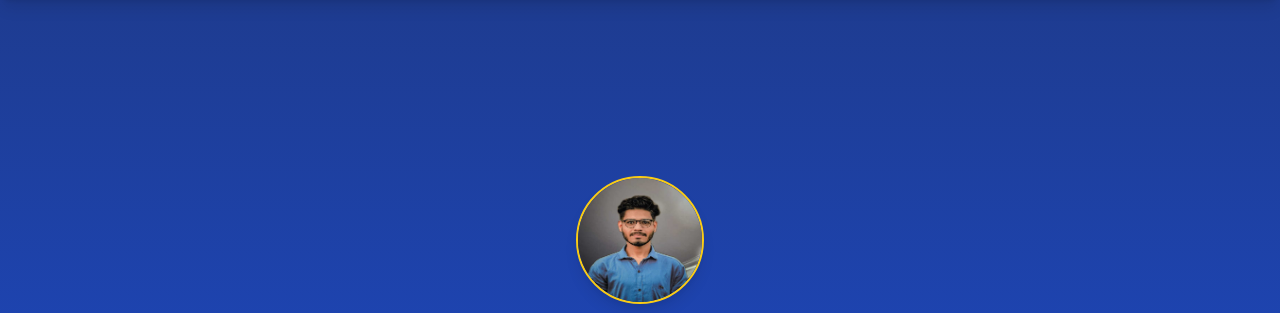
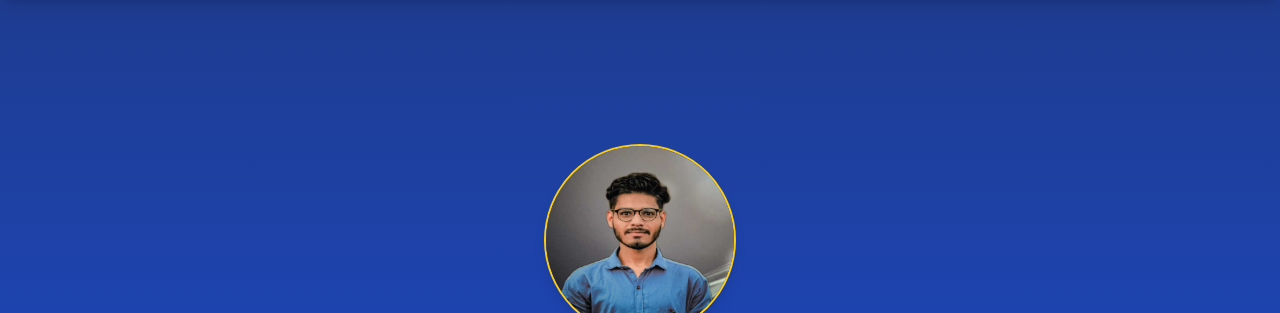
Before and after one commit to ashishkekan/portfolio, a plain HTML site: page docs/index.html in a window 1280 px wide. Shown: the part 64-377 px from the top of the page. Drawn offline with nearby package versions, Linux system fonts and the light colour scheme.

Commit message:
Update index.html

```diff
--- a/docs/index.html
+++ b/docs/index.html
@@ -25,7 +25,7 @@
 
     <section id="home" class="min-h-screen flex items-center justify-center bg-gradient-to-b from-blue-900 to-blue-700 text-white">
         <div class="container mx-auto px-4 text-center">
-            <img src="images/profile.png" alt="Ashish Kekaan" class="w-32 h-32 rounded-full mx-auto mb-6 border-2 border-yellow-400 shadow-lg">
+            <img src="images/profile.png" alt="Ashish Kekaan" class="w-48 h-48 rounded-full mx-auto mb-6 border-2 border-yellow-400 shadow-lg">
             <h1 class="text-5xl font-bold mb-4">Hi, I'm Ashish Kekaan</h1>
             <p class="text-xl mb-6 max-w-2xl mx-auto">Python & Django Developer | Crafting Scalable, High-Performance Web Solutions</p>
             <a href="#contact" class="bg-yellow-400 text-blue-900 px-6 py-3 rounded-full font-semibold hover:bg-yellow-500 transition">Hire Me</a>
```
